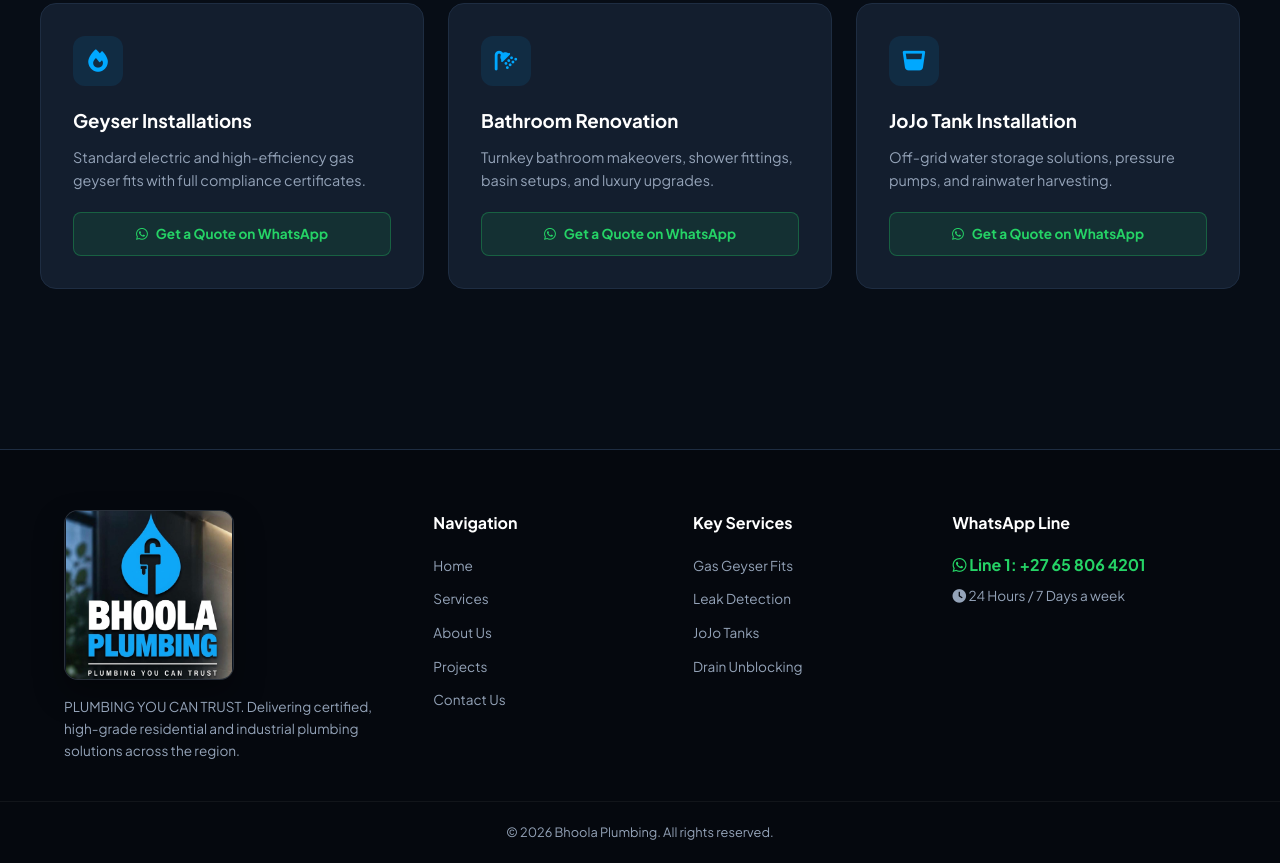
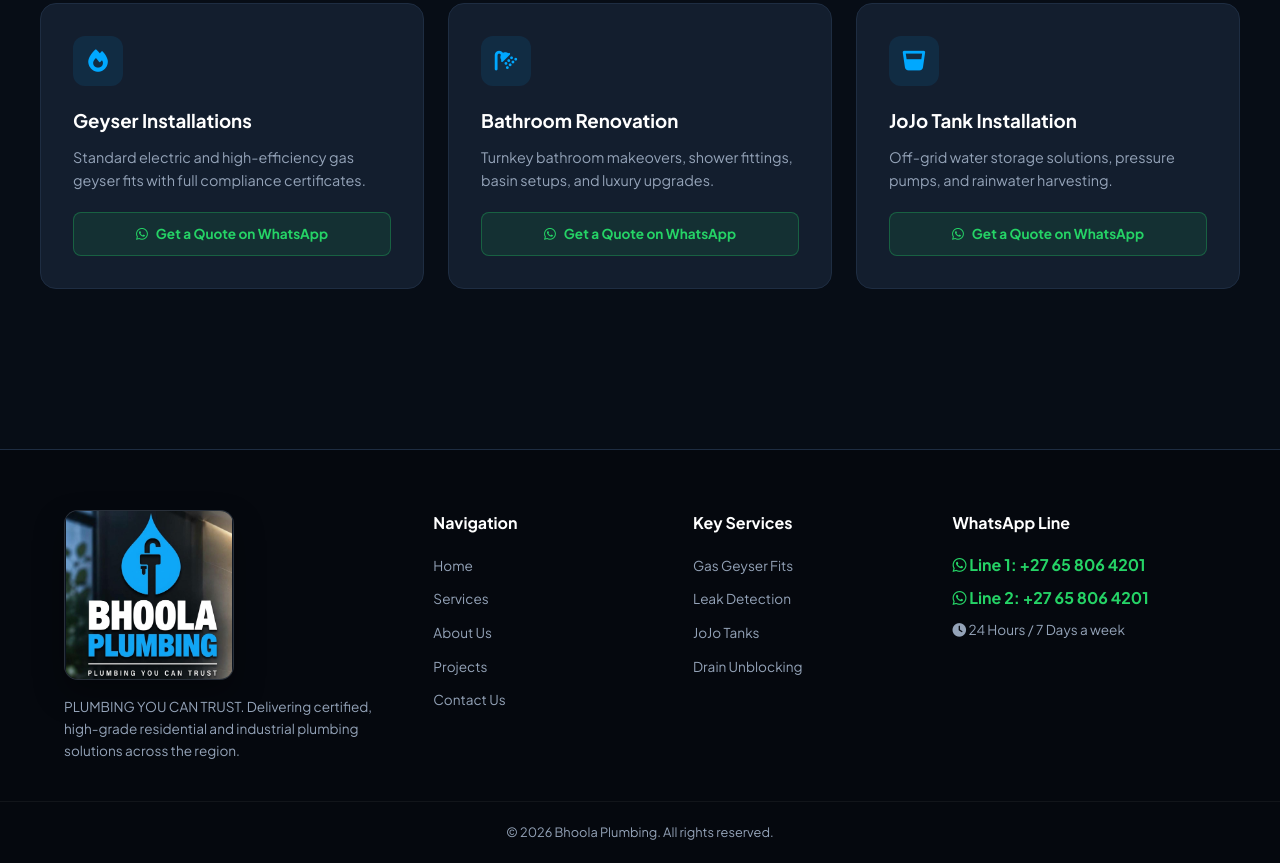
Before and after one commit to desaihanzalah09-create/BhoolasPlumbingDEMOOO, a plain HTML site: page index.html in a window 1280 px wide. Shown: the part 925-1788 px from the top of the page. Drawn offline with Linux system fonts and the light colour scheme.

Commit message:
Update index.html

```diff
--- a/index.html
+++ b/index.html
@@ -192,6 +192,7 @@
       <div class="f-col">
         <h4>WhatsApp Line</h4>
         <p class="f-phone"><i class="fa-brands fa-whatsapp"></i> Line 1: +27 65 806 4201</p>
+        <p class="f-phone"><i class="fa-brands fa-whatsapp"></i> Line 2: +27 65 806 4201</p>
         <p class="f-hours"><i class="fa-solid fa-clock"></i> 24 Hours / 7 Days a week</p>
       </div>
     </div>
```
